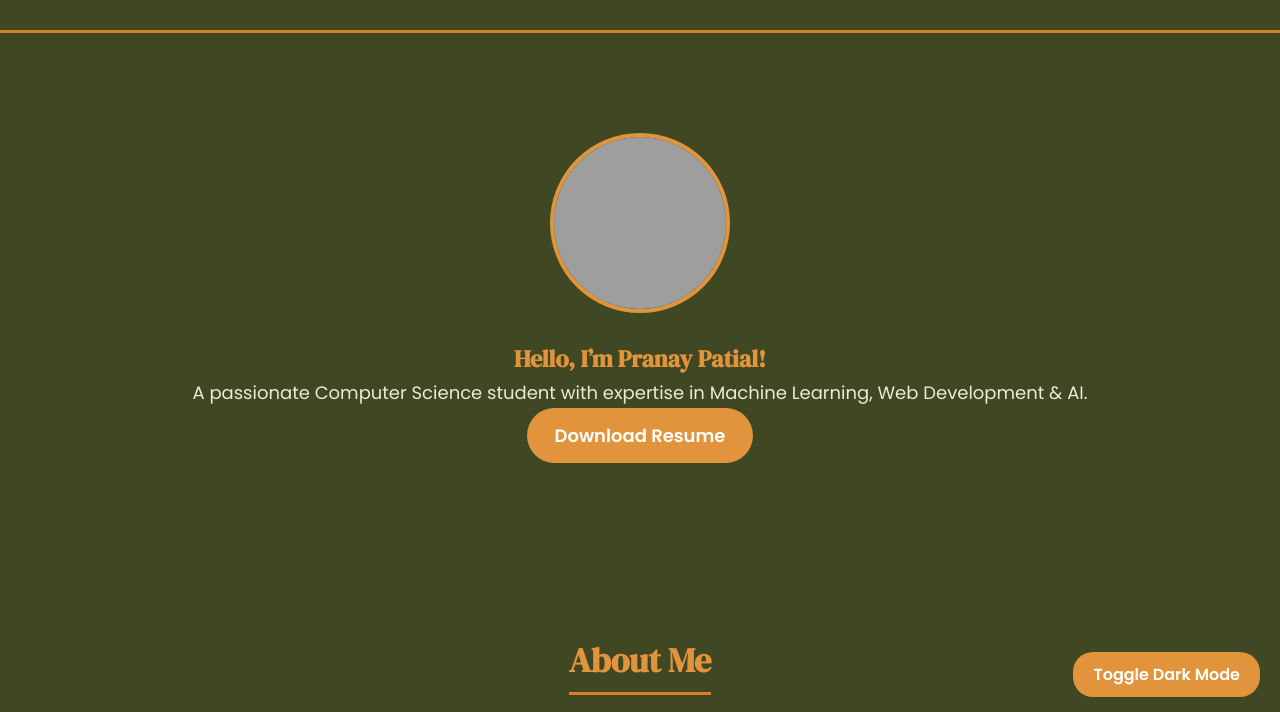
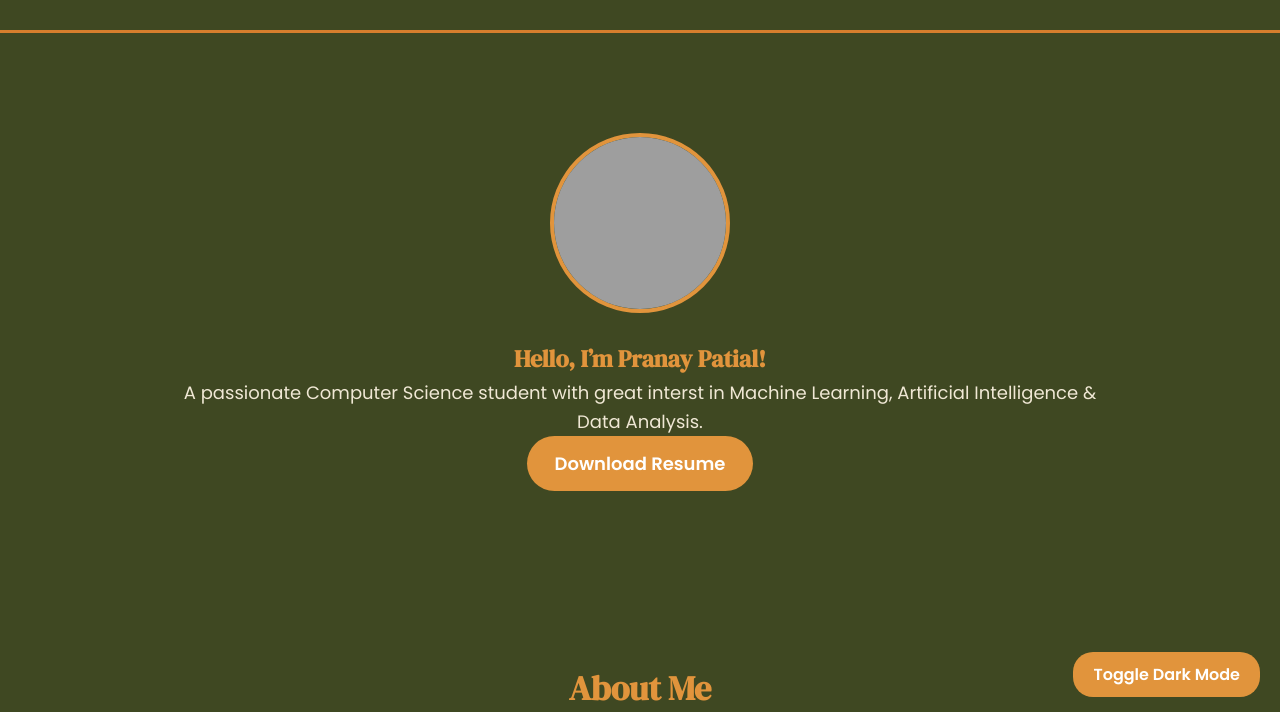
Before and after one commit to patial-pranay/portfolio-website, a plain HTML site: page index.html in a window 1280 px wide. Shown: the part 83-795 px from the top of the page. Drawn offline with Linux system fonts and the light colour scheme; grey boxes are pictures that could not be loaded.

Commit message:
Description and section change

```diff
--- a/index.html
+++ b/index.html
@@ -24,7 +24,7 @@
     <section class="hero">
         <img src="assets/images/profile.jpg" alt="Pranay Patial" class="profile-pic">
         <h1>Hello, I’m Pranay Patial!</h1>
-        <p>A passionate Computer Science student with expertise in Machine Learning, Web Development & AI.</p>
+        <p>A passionate Computer Science student with great interst in Machine Learning, Artificial Intelligence & Data Analysis.</p>
         <a href="pranay_resume.pdf" download>
             <button>Download Resume</button>
         </a>
@@ -54,7 +54,6 @@
         <ul>
             <li><i class="fas fa-code"></i> <strong>Programming Languages:</strong> Java, Python, SQL, C#</li>
             <li><i class="fas fa-cogs"></i> <strong>Technical Skills:</strong> Machine Learning, Data Structures & Algorithms (DSA), Computer Networks, Web Development</li>
-            <li><i class="fas fa-toolbox"></i> <strong>Tools & Libraries:</strong> React.js, Node.js, MongoDB, Pandas, NumPy, Scikit-learn, Matplotlib</li>
         </ul>
     </section>
 
```
Also changed, not shown: assets/icons/css-icon.png (added), assets/icons/html-icon.png (added), assets/icons/js-icon.png (added).
